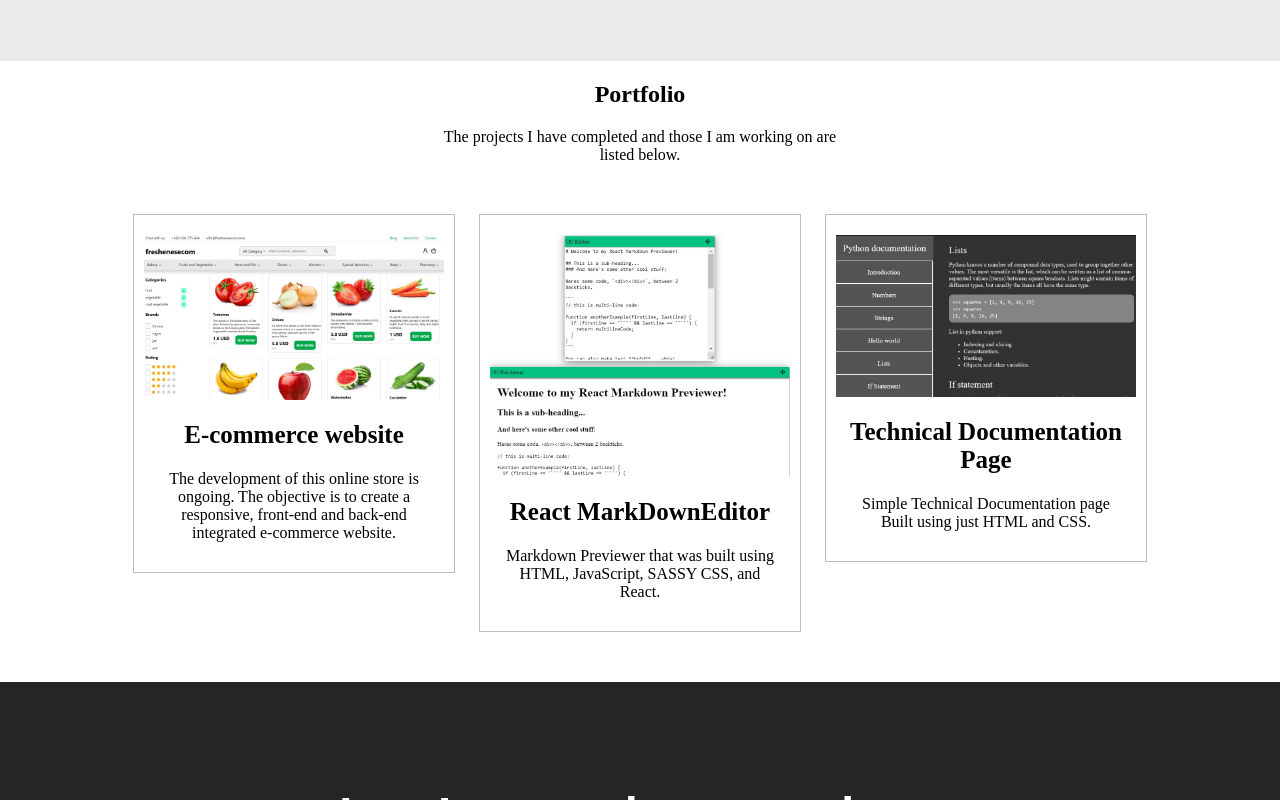
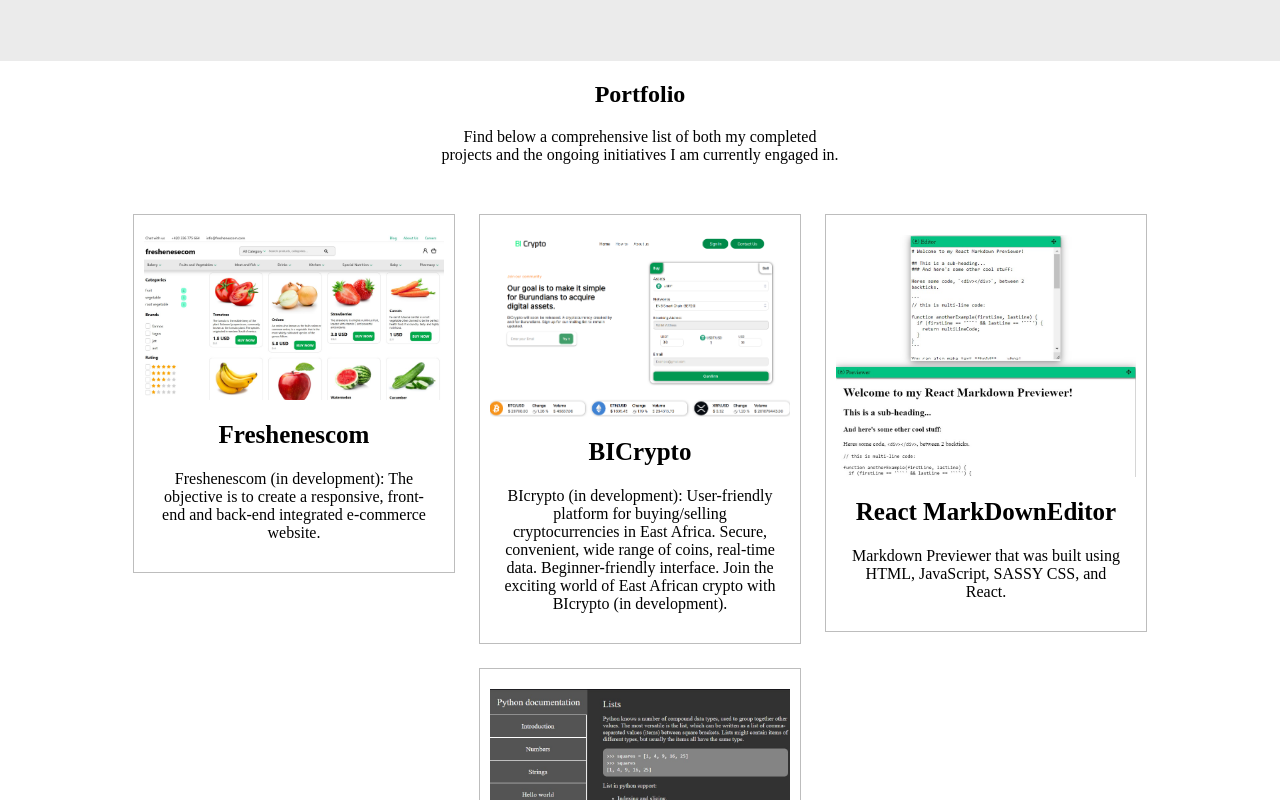
Before and after one commit to doal116/PortfolioLandingSite, a JavaScript app: page / in a window 1280 px wide. Shown: the part 2020-2820 px from the top of the page. Built offline with nearby package versions, Linux system fonts and the light colour scheme; the HTML template or start-up script is replaced by a standard one.

Commit message:
feat: Adding additional project

```diff
--- a/src/components/main/main.js
+++ b/src/components/main/main.js
@@ -15,7 +15,7 @@
 import frontEndLibraries from '../certifications/frontEndLibraries.jpg';
 import javaScriptAlgo from '../certifications/javascript.jpg';
 import alexBulganinCv from '../alexBulganinCv.pdf';
-
+import BicryptoImage from './BicryptoImage.png';
 import propTypes from 'prop-types';
 
 
@@ -111,7 +111,7 @@
     return (
         <section id='portfolio'>
             <h1>Portfolio</h1>
-            <p>The projects I have completed and those I am working on are listed below.</p>
+            <p>Find below a comprehensive list of both my completed projects and the ongoing initiatives I am currently engaged in.</p>
             <div className='portfolioDisplay'>
                 <PortfolioBox portfolio={portfolio} />
             </div>
@@ -195,11 +195,18 @@
     ];
     const portfolio = [
         {
-            name: 'E-commerce website',
-            description: 'The development of this online store is ongoing. The objective is to create a responsive, front-end and back-end integrated e-commerce website.',
+            name: 'Freshenescom',
+            description: 'Freshenescom (in development):  The objective is to create a responsive, front-end and back-end integrated e-commerce website.',
             image: ecommerce,
-            link: 'https://github.com/doal116/e-commerce-react-website'
+            link: 'https://e-commerce-react-website.pages.dev/'
         },
+        {
+            name: 'BICrypto',
+            description: "BIcrypto (in development): User-friendly platform for buying/selling cryptocurrencies in East Africa. Secure, convenient, wide range of coins, real-time data. Beginner-friendly interface. Join the exciting world of East African crypto with BIcrypto (in development).",
+            image: BicryptoImage,
+            link: 'https://bicryptofrontend.pages.dev/'
+        }
+        ,
         {
             name: 'React MarkDownEditor',
             description: 'Markdown Previewer that was built using HTML, JavaScript, SASSY CSS, and React.',
```
Also changed, not shown: src/components/main/BicryptoImage.png (added).
